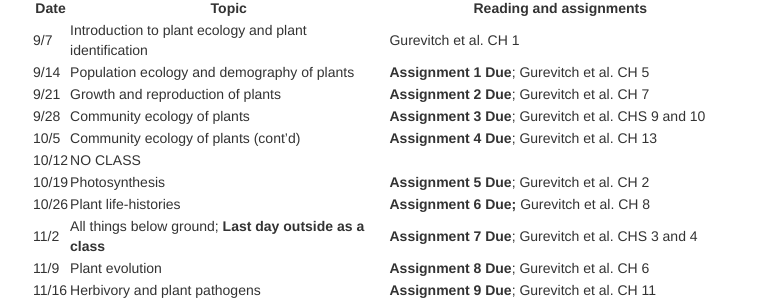
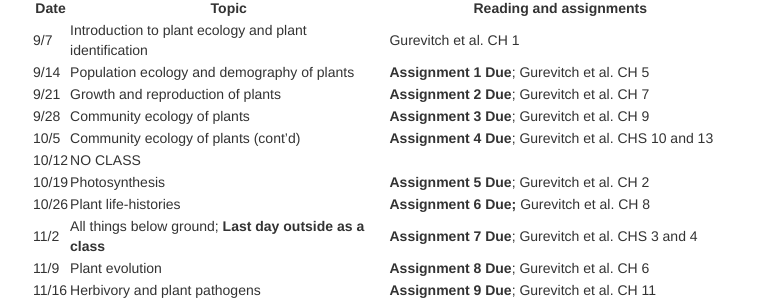
Before and after one commit to mlammens/ENS-511-Plant-Ecology, a Jekyll site: the page built from pages/syllabus.md, in a window 1280 px wide and 900 px high, scrolled down 1823 px. Shown: the part 152-452 px from the top of the window, without its empty margins (258-1018 px from the left). Built offline with Jekyll 4.4.1, drawn with Linux system fonts in a browser that asks for light colours.

```diff
--- a/pages/syllabus.md
+++ b/pages/syllabus.md
@@ -129,8 +129,8 @@ on a week-to-week basis.
 |9/7 |Introduction to plant ecology and plant identification |Gurevitch et al. CH 1|
 |9/14 |Population ecology and demography of plants |**Assignment 1 Due**; Gurevitch et al. CH 5|
 |9/21 |Growth and reproduction of plants |**Assignment 2 Due**; Gurevitch et al. CH 7|
-|9/28 |Community ecology of plants |**Assignment 3 Due**; Gurevitch et al. CHS 9 and 10|
-|10/5 |Community ecology of plants (cont’d) |**Assignment 4 Due**; Gurevitch et al. CH 13|
+|9/28 |Community ecology of plants |**Assignment 3 Due**; Gurevitch et al. CH 9|
+|10/5 |Community ecology of plants (cont’d) |**Assignment 4 Due**; Gurevitch et al. CHS 10 and 13|
 |10/12 |NO CLASS | |
 |10/19 |Photosynthesis |**Assignment 5 Due**; Gurevitch et al. CH 2|
 |10/26 |Plant life-histories |**Assignment 6 Due;** Gurevitch et al. CH 8|
```
Also changed, not shown: index.md (+1 -0 lines), pages/assignment-3.md (added, +19 -0 lines).
